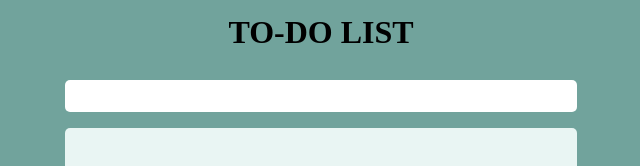
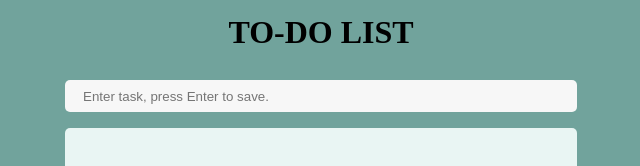
Before and after one commit to thoango/to-do-list, a React (Create React App) app: page / in a window 1280 px wide. Shown: the top 166 px of the page, without its empty margins (319-959 px from the left). Built offline with nearby package versions, Linux system fonts and the light colour scheme.

Commit message:
adding TodoInput component

```diff
--- a/src/components/TodoInput/index.js
+++ b/src/components/TodoInput/index.js
@@ -1,8 +1,24 @@
+import { useState } from "react";
 import "./style.scss";
 function TodoInput() {
+  const [value, setValue] = useState("");
+  function handleChange(event) {
+    setValue(event.target.value);
+  }
+  function handleKeyPress(event) {
+    if (event.key === "Enter") {
+      console.log(value);
+    }
+  }
   return (
     <div className="todoInput_wrap">
-      <input type="text" />
+      <input
+        type="text"
+        placeholder="Enter task, press Enter to save."
+        value={value}
+        onChange={handleChange}
+        onKeyPress={handleKeyPress}
+      />
     </div>
   );
 }
--- a/src/components/TodoInput/style.scss
+++ b/src/components/TodoInput/style.scss
@@ -7,8 +7,14 @@
     input {
       width: 100%;
       height: 2rem;
-      border: none;
+      border: 2px solid transparent;
       border-radius: 5px;
+      background: #f7f7f7;
+      padding: 0 0 0 1rem;
+      &:focus-visible {
+        border: 2px solid #71f5d6;
+        outline: none;
+      }
     }
   }
 }
```
